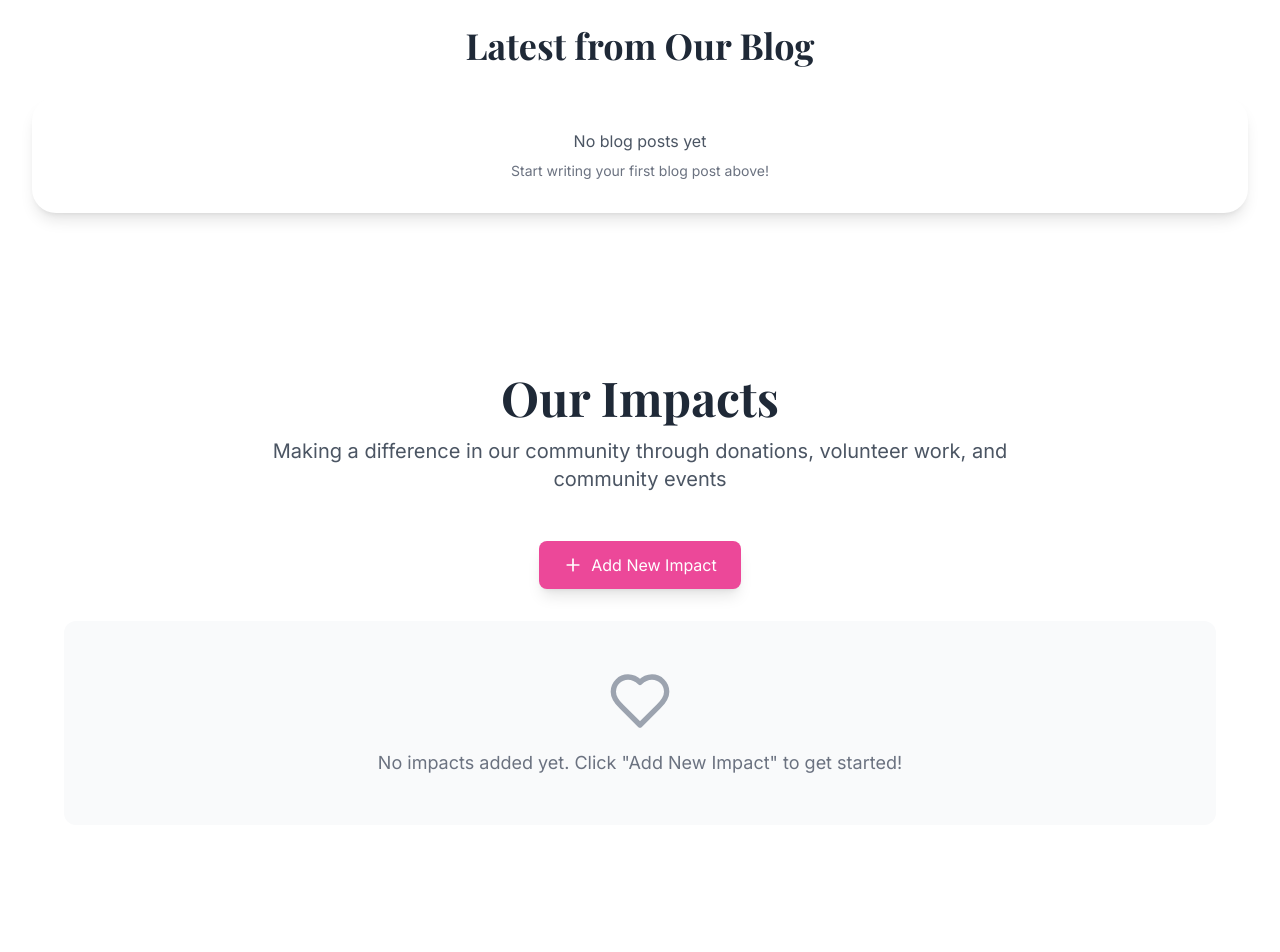
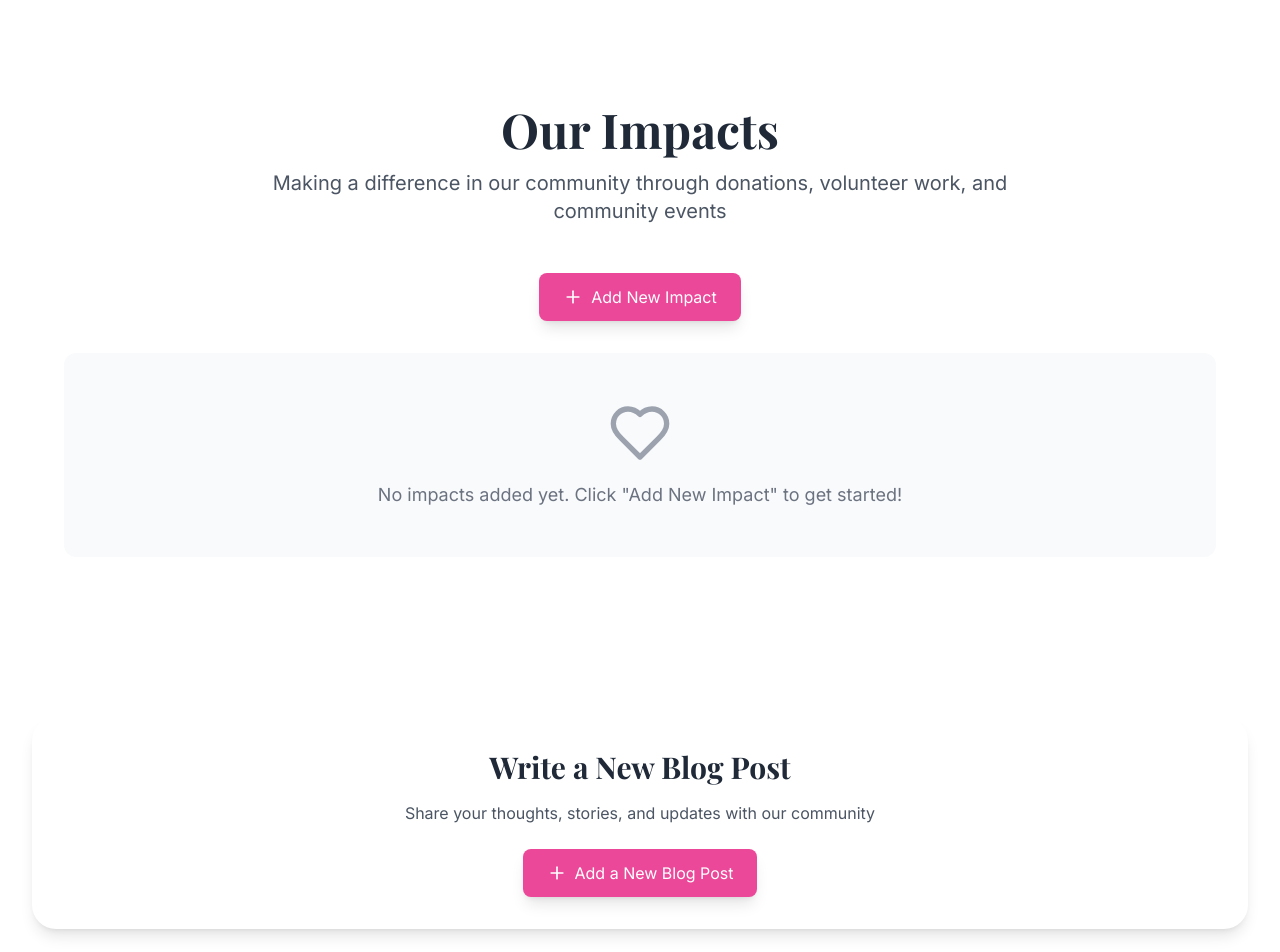
Before and after one commit to ameliabcd/codeandfelt, a Next.js app: page /about in a window 1280 px wide. Shown: the part 760-1712 px from the top of the page. Built offline with nearby package versions, Linux system fonts and the light colour scheme.

Commit message:
Reorder blog page: Our Impacts at top, Write Blog Post above Published Posts, remove 'Latest from Our Blog' heading

```diff
--- a/pages/about.js
+++ b/pages/about.js
@@ -60,22 +60,20 @@ export default function About() {
             </div>
           </div>
 
-          {/* Blog Section */}
-          <div>
-            <h2 className="font-serif text-4xl font-bold text-center text-gray-800 mb-8">
-              Latest from Our Blog
-            </h2>
-            <BlogList key={refreshKey} refreshKey={refreshKey} />
-          </div>
-
           {/* Our Impacts Section */}
-          <div className="mt-20">
+          <div className="mb-20">
             <ImpactsSection />
           </div>
 
-          {/* Blog Editor */}
-          <div className="mt-20">
-            <BlogEditor onPublish={handleBlogPublished} />
+          {/* Blog Section */}
+          <div>
+            {/* Blog Editor */}
+            <div className="mb-12">
+              <BlogEditor onPublish={handleBlogPublished} />
+            </div>
+
+            {/* Published Blog Posts */}
+            <BlogList key={refreshKey} refreshKey={refreshKey} />
           </div>
         </div>
       </div>
```
